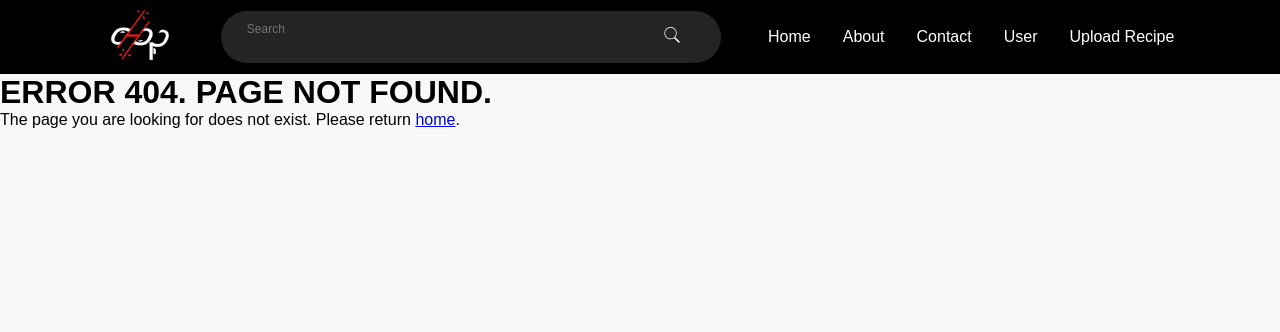
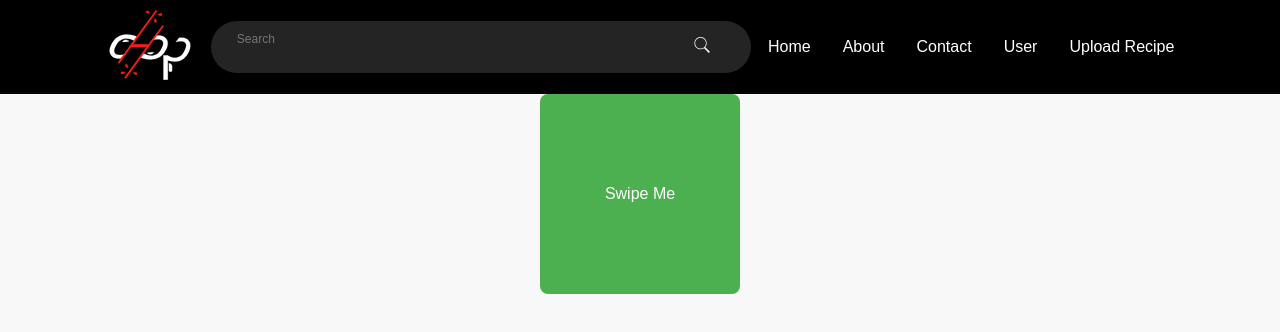
Before and after one commit to henrynvn09/chop-recipes-web, a React (Create React App) app in the folder front-end/: page /home in a window 1280 px wide. Before the commit this address had no page. Shown: the top 332 px of the page. Built offline with nearby package versions, Linux system fonts and the light colour scheme.

Commit message:
Adding basic swiping functionality to HomePage.jsx

```diff
--- a/front-end/package.json
+++ b/front-end/package.json
@@ -12,6 +12,7 @@
     "react-markdown": "^9.0.1",
     "react-router-dom": "^6.22.0",
     "react-scripts": "^5.0.1",
+    "react-spring": "^9.7.3",
     "remark-gfm": "^4.0.0",
     "web-vitals": "^2.1.4"
   },
--- a/front-end/src/App.jsx
+++ b/front-end/src/App.jsx
@@ -21,6 +21,7 @@ function App() {
           <Route path="/login" element={<LoginPage />} />
           <Route path="/signup" element={<SignUpPage />} />
           <Route path="/" element={<HomePage />} />
+          <Route path="/home" element={<HomePage />} />
           <Route path="/contacts" element={<ContactPage/>} />
           <Route path="/about" element={<AboutPage />} />
           <Route path="/upload-recipe" element={<UploadPage/>} />
--- a/front-end/src/Pages/HomePage.jsx
+++ b/front-end/src/Pages/HomePage.jsx
@@ -1,19 +1,72 @@
-import React from "react";
-// import Navbar from "../Components/Navbar";
-import '../Styles/global.css'
+// import React from "react";
+// import '../Styles/global.css'
 
 
+import React, { useState } from 'react';
+import { useSpring, animated } from 'react-spring';
+//import { animated } from 'react-spring';
+import  '../Styles/SwipingComponent.css' //import the css file for styling
 
-function HomePage(){
+function HomePage() {
+  const SwipingComponent = () => {
+    //x is storing where the card is
+    //position is storing where the mouse is
+    const [isDragging, setDragging] = React.useState(false);
+    const [position, setPosition] = React.useState(0);
+    const [{ x }, set] = useSpring(() => ({ x: 50 }));
+
+    const handleMouseDown = () => {
+      setDragging(true);
+    };
+
+    const handleMouseMove = (e) => {
+      if (isDragging) {
+        setPosition(e.clientX);
+        set({ x: e.clientX / window.innerWidth * 100 });
+      }
+    };
+
+    const handleMouseUp = () => {
+      setDragging(false);
+      const swipePercent = position / window.innerWidth * 100;
+      // Determine swipe direction based on final position
+      if (swipePercent < 25 ) {
+        // Swiped left
+        set({ x: -500 }); // Move component to the left off screen
+      } else if (swipePercent > 75) {
+        // Swiped right
+        set({ x: 500 }); // Move component to the right off screen
+      } else {
+        // Reset to initial position
+        set({ x: 50 });
+      }
+    };
+
     return (
-        <div>
-            {/* <Navbar /> */}
-            <div>
-                Edmund is the best :)
-            </div>
-        </div>
+      <div
+        className="swipe-container"
+        onMouseDown={handleMouseDown}
+        onMouseMove={handleMouseMove}
+        onMouseUp={handleMouseUp}
+      >
+        <animated.div
+          className="swipe-item"
+          style={{
+            //treat x as a percentage of the window (note we can't use CSS's % because that would be a percentage of the card, not the window)
+            transform: x.interpolate((x) => `translateX(calc(${x / 100 * window.innerWidth}px - 50%))`),
+          }}
+        >
+          Swipe Me
+        </animated.div>
+      </div>
+    );
+  };
 
-    );
+  return (
+    <div>
+      <SwipingComponent />
+    </div>
+  );
 }
 
 export default HomePage;
--- a/front-end/src/Styles/Navbar.css
+++ b/front-end/src/Styles/Navbar.css
@@ -1,5 +1,5 @@
 .navbar{
-    width: 100%;
+    width: 86%;
     display: flex;
     justify-content: space-between;
     align-items: center;
--- /dev/null
+++ b/front-end/src/Styles/SwipingComponent.css
@@ -0,0 +1,21 @@
+.swipe-container {
+    position: relative;
+    width: auto;
+    display: block;
+    height: 200px;
+    overflow: hidden;
+  }
+
+  .swipe-item {
+    position: absolute;
+    width: 200px;
+    height: 200px;
+    background-color: #4caf50; /* Green */
+    color: white;
+    display: flex;
+    justify-content: center;
+    align-items: center;
+    border-radius: 8px;
+    cursor: pointer;
+    user-select: none;
+  }
```
Also changed, not shown: front-end/src/Components/RecipePreviewBox.jsx (added, +14 -0 lines), 1 other file (tests, documents, lock files or other folders).
